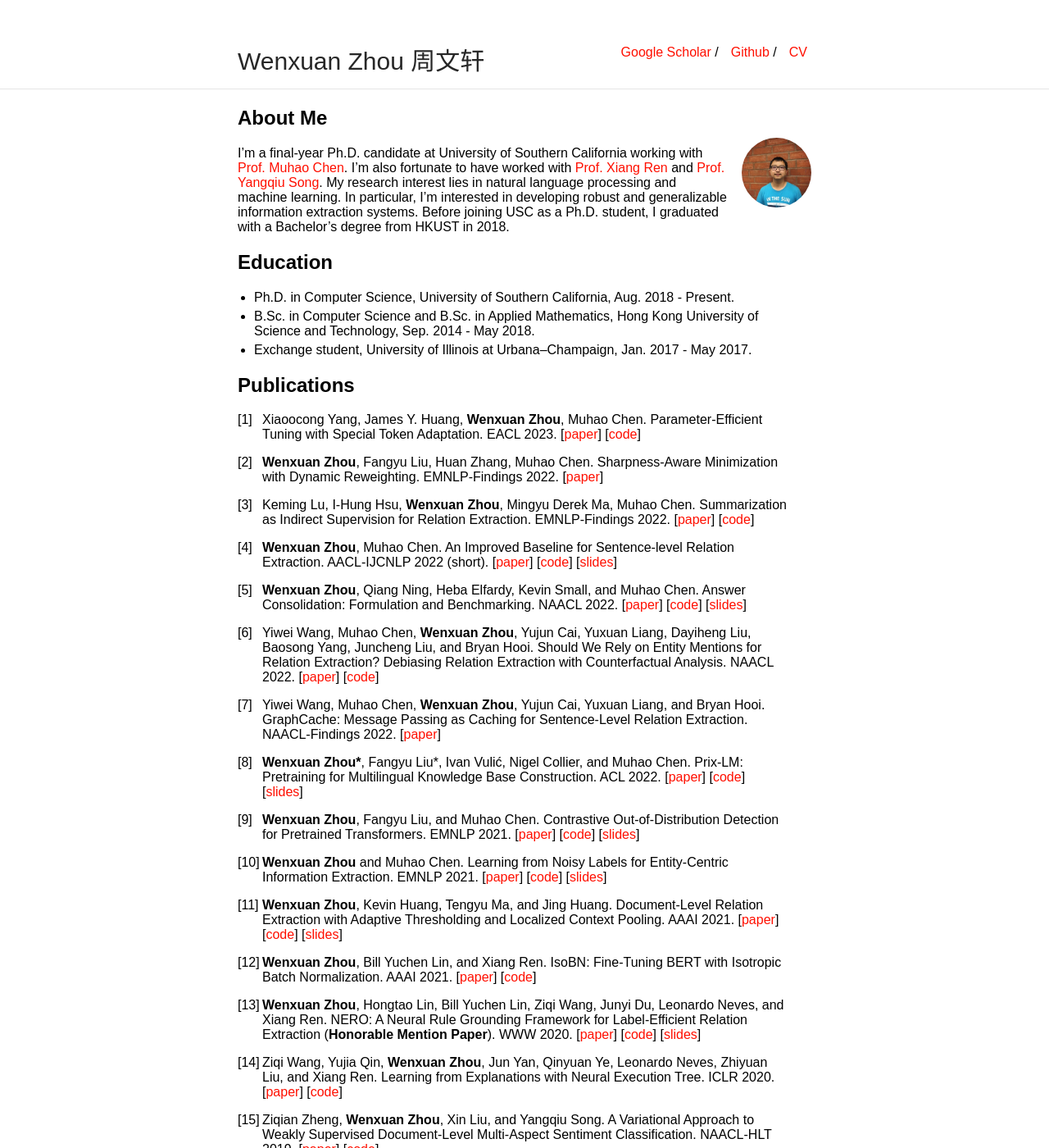
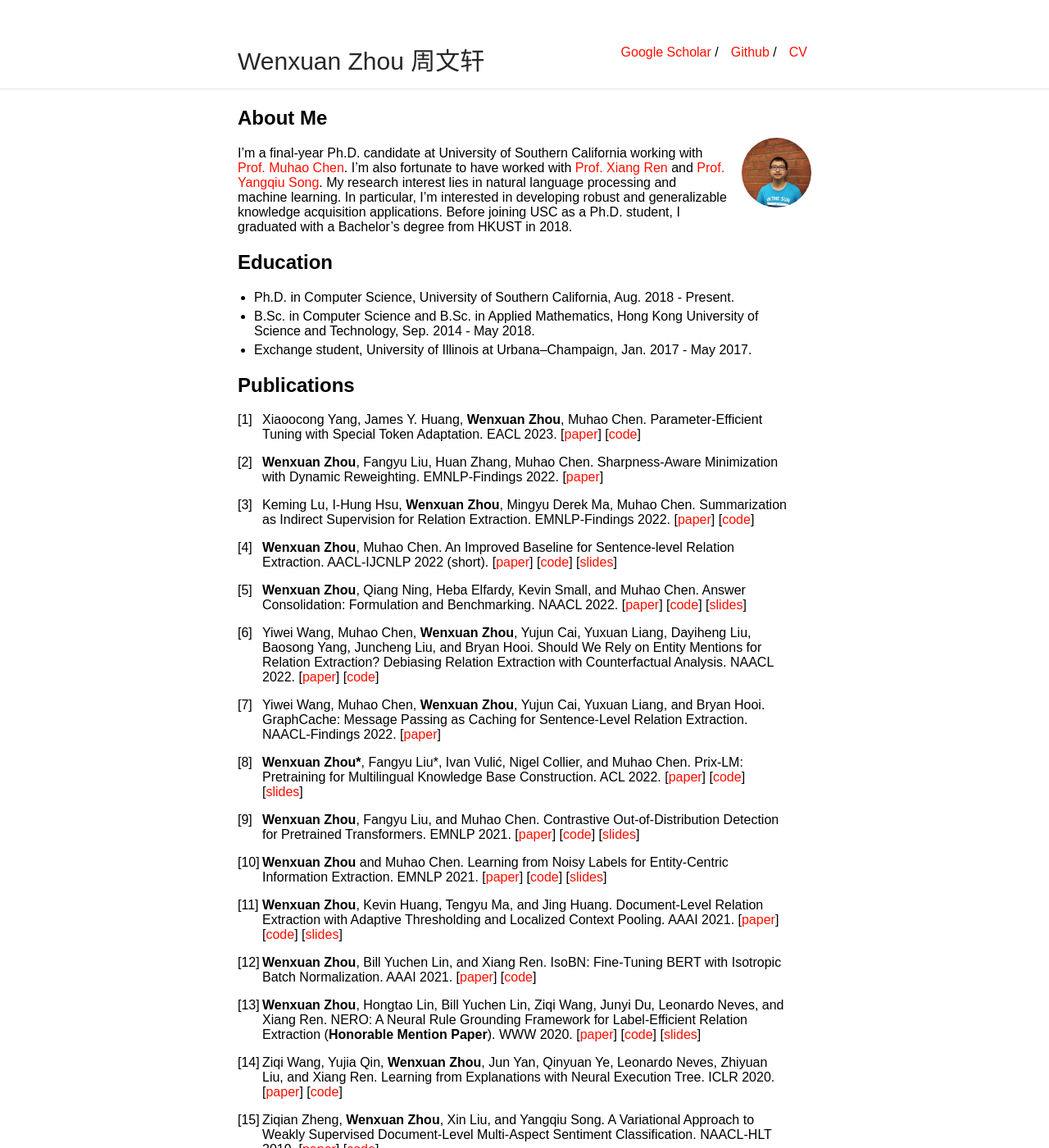
Before and after one commit to wzhouad/wzhouad.github.io, a Jekyll site: the page built from index.md, in a window 1280 px wide and 1400 px high. Shown: the whole window at 82% size. Built offline with Jekyll 4.4.1, drawn with Linux system fonts in a browser that asks for light colours; our own code applies the rules of GitHub Pages for plain Markdown files; some of the changed text lies outside the part shown.

Commit message:
Update index.md

```diff
--- a/index.md
+++ b/index.md
@@ -6,7 +6,7 @@
 
 <img class="profile-picture" src="photo.jpg">
 
-I'm a final-year Ph.D. candidate at University of Southern California working with [Prof. Muhao Chen](https://muhaochen.github.io/). I'm also fortunate to have worked with [Prof. Xiang Ren](http://ink-ron.usc.edu/xiangren/) and [Prof. Yangqiu Song](https://www.cse.ust.hk/~yqsong/). My research interest lies in natural language processing and machine learning. In particular, I'm interested in developing robust and generalizable information extraction systems. Before joining USC as a Ph.D. student, I graduated with a Bachelor's degree from HKUST in 2018.
+I'm a final-year Ph.D. candidate at University of Southern California working with [Prof. Muhao Chen](https://muhaochen.github.io/). I'm also fortunate to have worked with [Prof. Xiang Ren](http://ink-ron.usc.edu/xiangren/) and [Prof. Yangqiu Song](https://www.cse.ust.hk/~yqsong/). My research interest lies in natural language processing and machine learning. In particular, I'm interested in developing robust and generalizable knowledge acquisition applications. Before joining USC as a Ph.D. student, I graduated with a Bachelor's degree from HKUST in 2018.
 
 ## Education
 * Ph.D. in Computer Science, University of Southern California, Aug. 2018 - Present.
```
Also changed, not shown: other parts of index.md (+3 -1 lines).
